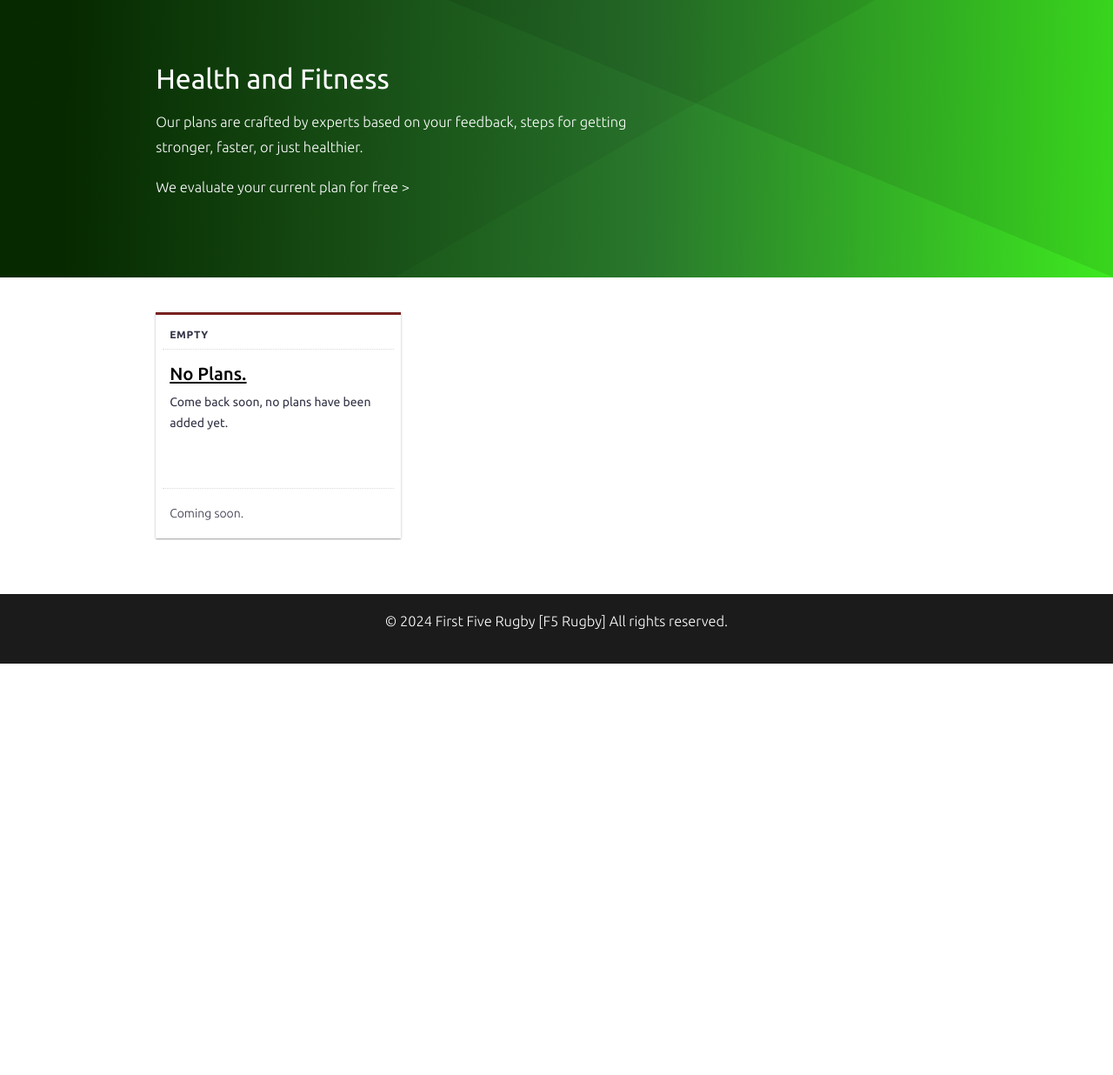
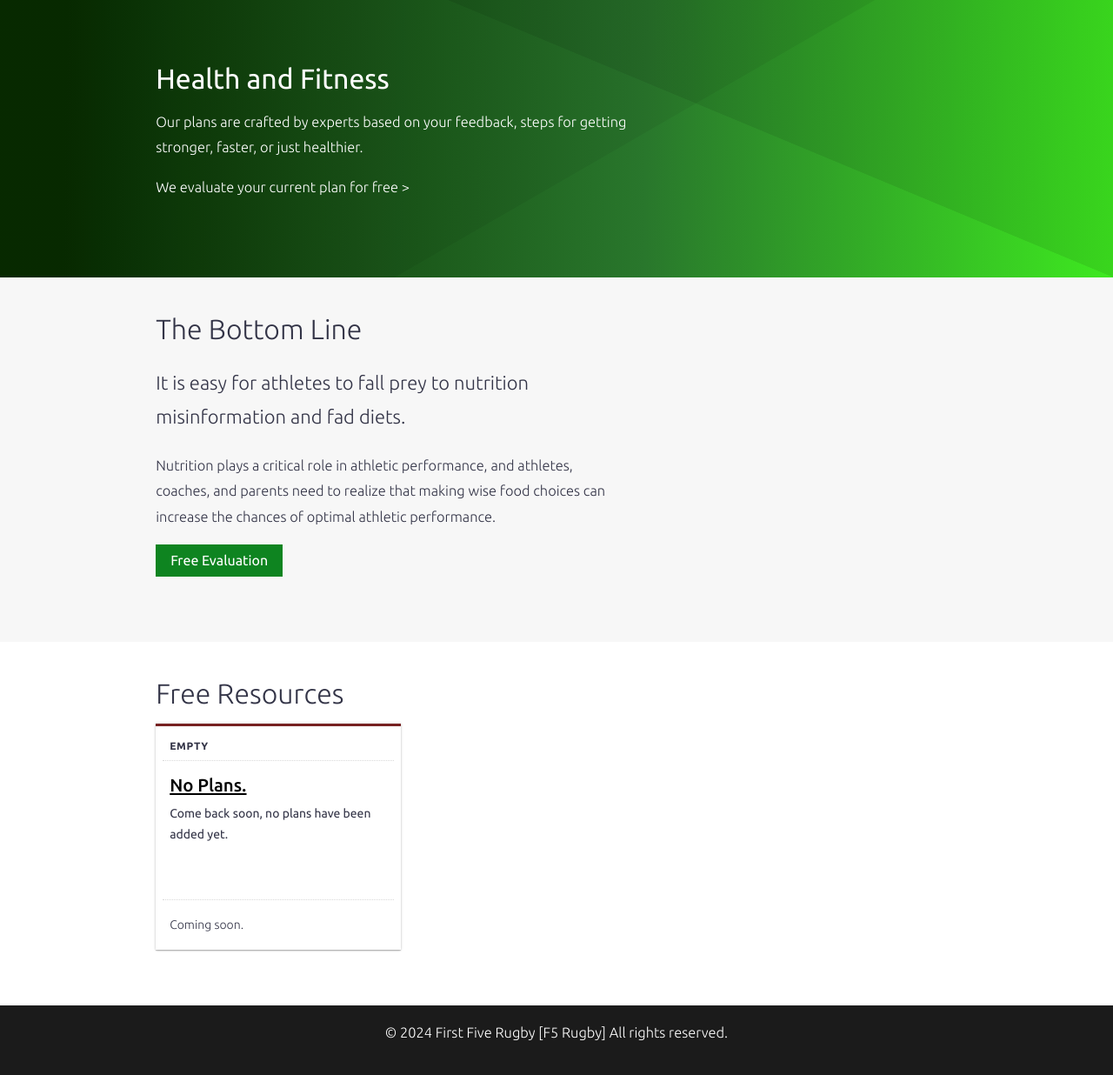
Before and after one commit to reyesjl/firstfiverugby, a Django app: page /health/ in a window 1280 px wide. Shown: the part 41-1277 px from the top of the page at 87% size. Before the commit the page ends 804 px from the top, so only its background shows below. Run offline with Django 5.2, Linux system fonts and the light colour scheme; data that the repository does not hold is empty.

Commit message:
add bottom line section snippet;

```diff
--- a/src/templates/health/index.html
+++ b/src/templates/health/index.html
@@ -25,8 +25,28 @@
         </div>
     </div>
 </div>
+<div class="section-strip section-strip-light tours-wrapper">
+    <div class="container">
+        <div class="row">
+            <div class="col-7">
+                <h1 class="section-title ubuntu-light">The Bottom Line</h1>
+                <p class="subtitle"> It is easy for athletes to fall prey to nutrition
+                misinformation and fad diets.</p>
+                <p>Nutrition plays a critical role in athletic performance, and athletes, coaches, and
+                parents need to realize that making wise food choices can increase the chances
+                of optimal athletic performance.</p>
+                <p><a class="button primary" href="{% url 'health:fitness_evaluation' %}">Free Evaluation</a></p>
+            </div>
+        </div>
+    </div>
+</div>
 <div class="section-strip camps-wrapper">
     <div class="container">
+        <div class="row">
+            <div class="col-7">
+                <h1 class="section-title ubuntu-light">Free Resources</h1>
+            </div>
+        </div>
         <div class="row">
             {% for plan in health_plans %}
             <div class="col-4">
```
